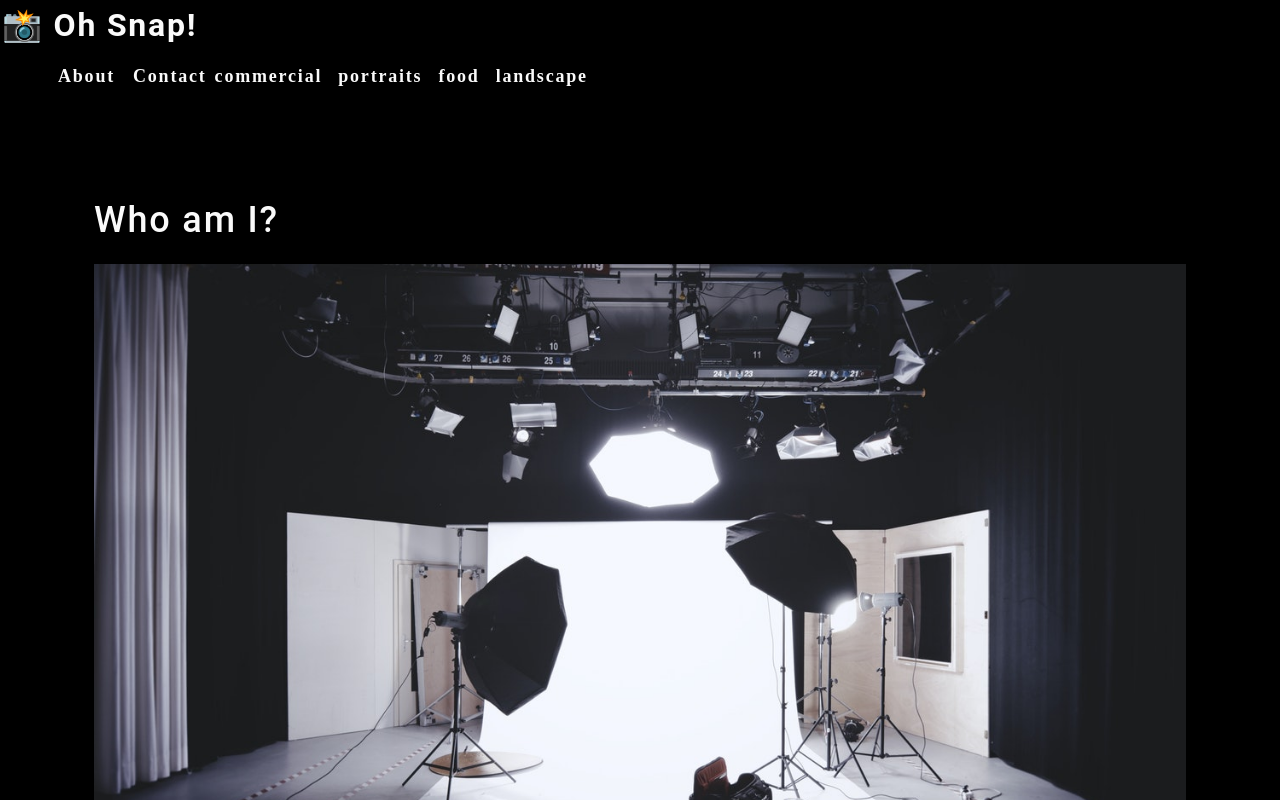
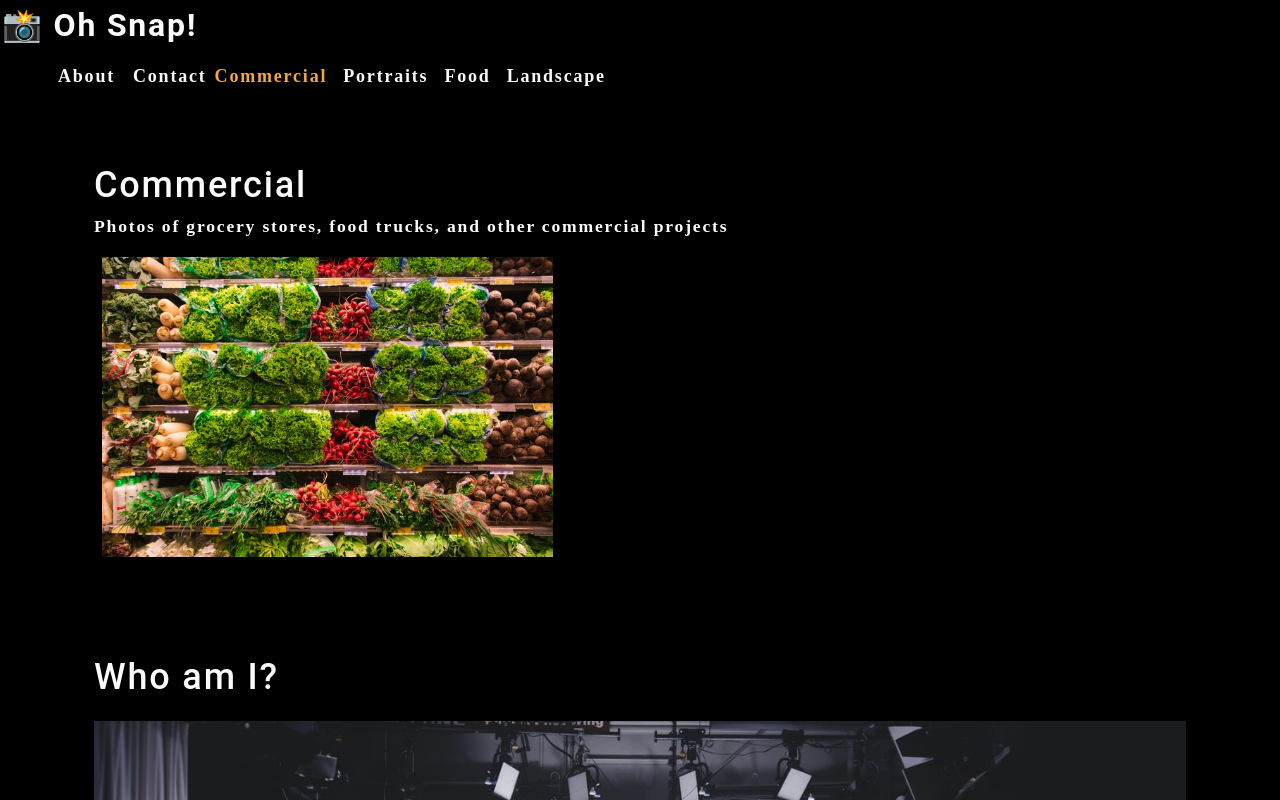
Before and after one commit to jakem8532/photo-port, a React (Create React App) app: page / in a window 1280 px wide. Shown: the top 800 px of the page. Built offline with nearby package versions, Linux system fonts and the light colour scheme.

Commit message:
added Gallery component and added props to Nav element

```diff
--- a/src/App.js
+++ b/src/App.js
@@ -1,14 +1,36 @@
-import React from 'react'
+import React, { useState } from 'react'
 // import logo from './logo.svg';
 import './App.css';
 import About from './components/About'
 import Nav from './components/Nav';
+import Gallery from './components/Gallery';
 
 function App() {
+  const [categories] = useState([
+    {
+      name: "commercial",
+      description:
+        "Photos of grocery stores, food trucks, and other commercial projects",
+    },
+    { name: "portraits", description: "Portraits of people in my life" },
+    { name: "food", description: "Delicious delicacies" },
+    {
+      name: "landscape",
+      description: "Fields, farmhouses, waterfalls, and the beauty of nature",
+    },
+  ])
+
+  const [currentCategory, setCurrentCategory] = useState(categories[0])
+
   return (
     <div>
-      <Nav></Nav>
+      <Nav
+      categories={categories}
+      setCurrentCategory={setCurrentCategory}
+      currentCategory={currentCategory}>
+      </Nav>
       <main>
+        <Gallery></Gallery>
         <About></About>
       </main>
     </div>
--- /dev/null
+++ b/src/components/Gallery/index.js
@@ -0,0 +1,20 @@
+import React from 'react'
+import { capitalizeFirstLetter } from '../../utils/helpers'
+import photo from '../../assets/small/commercial/0.jpg'
+
+function Gallery(props) {
+    const currentCategory = {
+        name: 'commercial',
+        description: 'Photos of grocery stores, food trucks, and other commercial projects'
+    }
+
+    return (
+        <section>
+            <h1>{capitalizeFirstLetter(currentCategory.name)}</h1>
+            <p>{currentCategory.description}</p>
+            <img src={photo} alt="Commercial Example" className='img-thumbnail mx-1' />
+        </section>
+    )
+}
+
+export default Gallery
--- a/src/components/Nav/index.js
+++ b/src/components/Nav/index.js
@@ -1,26 +1,16 @@
-import React from "react";
+import React, { useEffect } from "react";
+import { capitalizeFirstLetter } from "../../utils/helpers";
 
-function Nav() {
+function Nav(props) {
+    const {
+        categories = [],
+        setCurrentCategory,
+        currentCategory
+    } = props
 
-    const categories = [
-        {
-          name: "commercial",
-          description:
-            "Photos of grocery stores, food trucks, and other commercial projects",
-        },
-        { name: "portraits", description: "Portraits of people in my life" },
-        { name: "food", description: "Delicious delicacies" },
-        {
-          name: "landscape",
-          description: "Fields, farmhouses, waterfalls, and the beauty of nature",
-        },
-      ]
-
-      function categorySelected(name) {
-        console.log(`${name} clicked`)
-      }
-
-
+    useEffect(() => {
+        document.title = capitalizeFirstLetter(currentCategory.name)
+    }, [currentCategory])
     return (
     <header>
         <h2>
@@ -40,8 +30,8 @@ function Nav() {
                     <span>Contact</span>
                 </li>
                 {categories.map((category) => (
-                    <li className="mx-1" key={category.name}>
-                        <span onClick={() => categorySelected(category.name)}>{category.name}</span>
+                    <li className={`mx-1 ${currentCategory.name === category.name && 'navActive'}`} key={category.name}>
+                        <span onClick={() => setCurrentCategory(category)}>{capitalizeFirstLetter(category.name)}</span>
                     </li>
                 ))}
             </ul>
```
